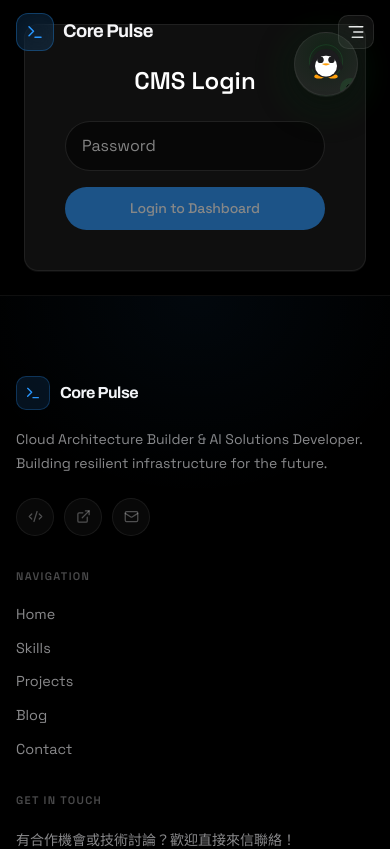
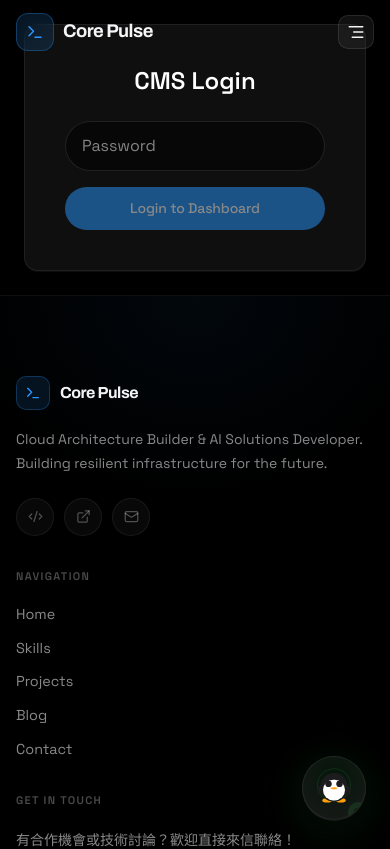
Before and after one commit to hsjinde/CORE-PULSE, a React (Vite) app: page /admin in a window 390 px wide. Shown: the top 849 px of the page. Built offline with nearby package versions, Linux system fonts and the light colour scheme.

Commit message:
fix(ui): fix mobile layout horizontal overflow and mascot widget positioning

```diff
--- a/src/components/Bento/BentoGrid.tsx
+++ b/src/components/Bento/BentoGrid.tsx
@@ -120,6 +120,7 @@ export default function BentoGrid() {
       style={{
         background: 'var(--bg-secondary)',
         position: 'relative',
+        overflow: 'hidden',
       }}
     >
       {/* Section top glow */}
--- a/src/components/Blog/Blog.tsx
+++ b/src/components/Blog/Blog.tsx
@@ -122,6 +122,7 @@ export default function Blog() {
       style={{
         background: 'var(--bg-secondary)',
         position: 'relative',
+        overflow: 'hidden',
       }}
     >
       {/* Top separator */}
--- a/src/components/Hero/Hero.tsx
+++ b/src/components/Hero/Hero.tsx
@@ -164,7 +164,7 @@ export default function Hero() {
             Ethan
           </span>
           {'.'} I build
-          <br />
+          <br className="hidden md:inline" />
           <span
             style={{
               background: 'linear-gradient(135deg, #5eb8ff 0%, #2997ff 50%, #bf5af2 100%)',
--- a/src/components/Mascot/MascotChatPanel.tsx
+++ b/src/components/Mascot/MascotChatPanel.tsx
@@ -54,8 +54,9 @@ export default function MascotChatPanel({ chat }: Props) {
           aria-label="與 hsjinde 吉祥物對話"
           style={{
             position: 'absolute',
-            top: 0, right: 0,
-            width: 'min(380px, 92vw)',
+            bottom: 0, right: 0,
+            transformOrigin: 'bottom right',
+            width: 'min(380px, calc(100vw - 48px))',
             height: 'min(60vh, 600px)',
             display: 'flex',
             flexDirection: 'column',
--- a/src/components/Mascot/MascotWidget.tsx
+++ b/src/components/Mascot/MascotWidget.tsx
@@ -28,7 +28,7 @@ export default function MascotWidget() {
     <div
       style={{
         position: 'fixed',
-        top: '32px', right: '32px',
+        bottom: '24px', right: '24px',
         zIndex: 9999,
         pointerEvents: 'none', // 容器不擋；內部元素各自啟用
       }}
@@ -36,7 +36,7 @@ export default function MascotWidget() {
       <div style={{ position: 'relative', pointerEvents: 'auto' }}>
         <MascotChatPanel chat={chat} />
         {!chat.isOpen && (
-          <div style={{ position: 'absolute', top: 0, right: 0 }}>
+          <div style={{ position: 'absolute', bottom: 0, right: 0 }}>
             <MascotAvatar
               state={mascotState}
               onClick={() => chat.setOpen(true)}
@@ -45,7 +45,7 @@ export default function MascotWidget() {
           </div>
         )}
         {chat.isOpen && (
-          <div style={{ position: 'absolute', top: 0, right: 0 }}>
+          <div style={{ position: 'absolute', bottom: 0, right: 0 }}>
             <MascotAvatar
               state={mascotState}
               onClick={() => chat.setOpen(false)}
--- a/src/components/Projects/Projects.tsx
+++ b/src/components/Projects/Projects.tsx
@@ -266,6 +266,7 @@ export default function Projects() {
       style={{
         background: 'var(--bg-primary)',
         position: 'relative',
+        overflow: 'hidden',
       }}
     >
       {/* Ambient top separator */}
--- a/src/index.css
+++ b/src/index.css
@@ -91,6 +91,12 @@
     -webkit-font-smoothing: antialiased;
     -moz-osx-font-smoothing: grayscale;
     text-rendering: optimizeLegibility;
+    overflow-x: hidden;
+    max-width: 100vw;
+  }
+
+  #root {
+    max-width: 100vw;
   }
 
   body {
@@ -99,6 +105,7 @@
     color: var(--text-primary);
     min-height: 100vh;
     overflow-x: hidden;
+    max-width: 100vw;
   }
 
   /* ─── Scrollbar ───────────────────────────────────────────────── */
@@ -310,6 +317,7 @@
 
 /* ─── Section Layout ──────────────────────────────────────────── */
 .section-container {
+  width: 100%;
   max-width: 1200px;
   margin: 0 auto;
   padding: 0 24px;
```
